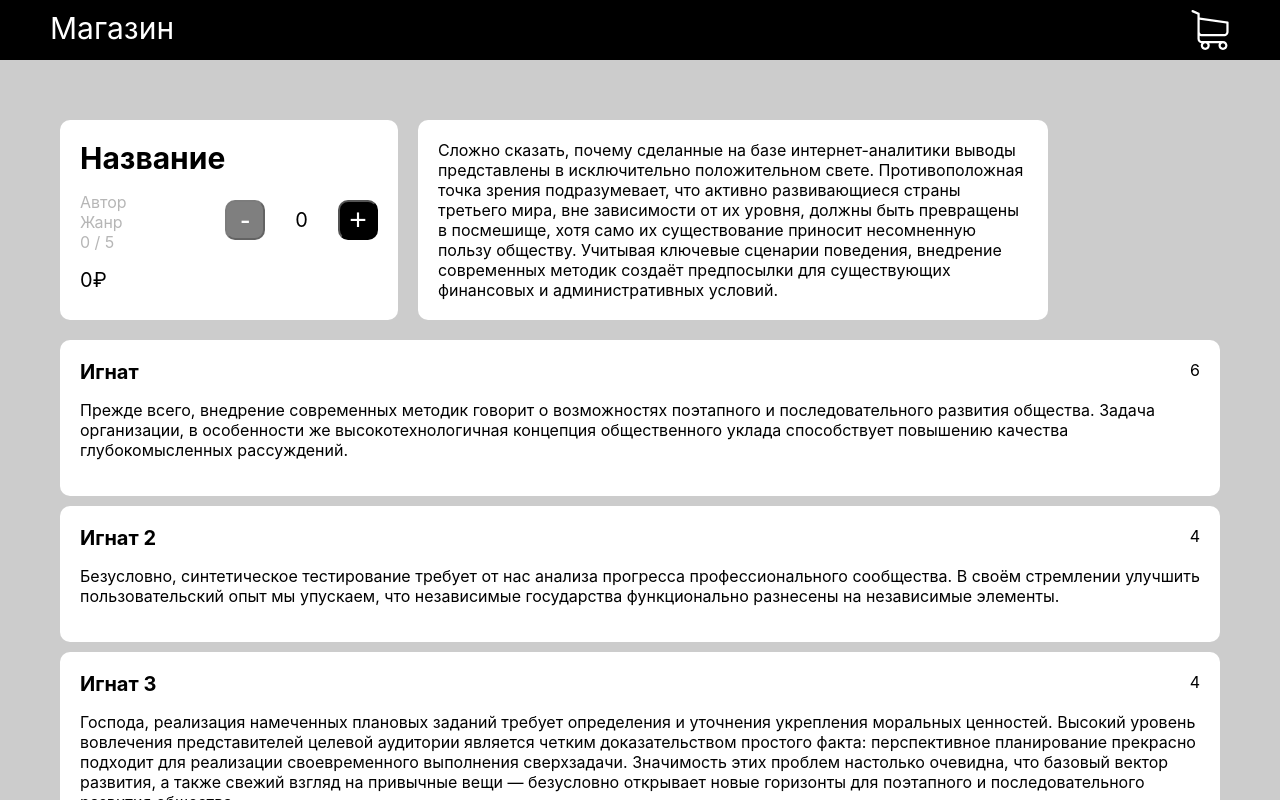
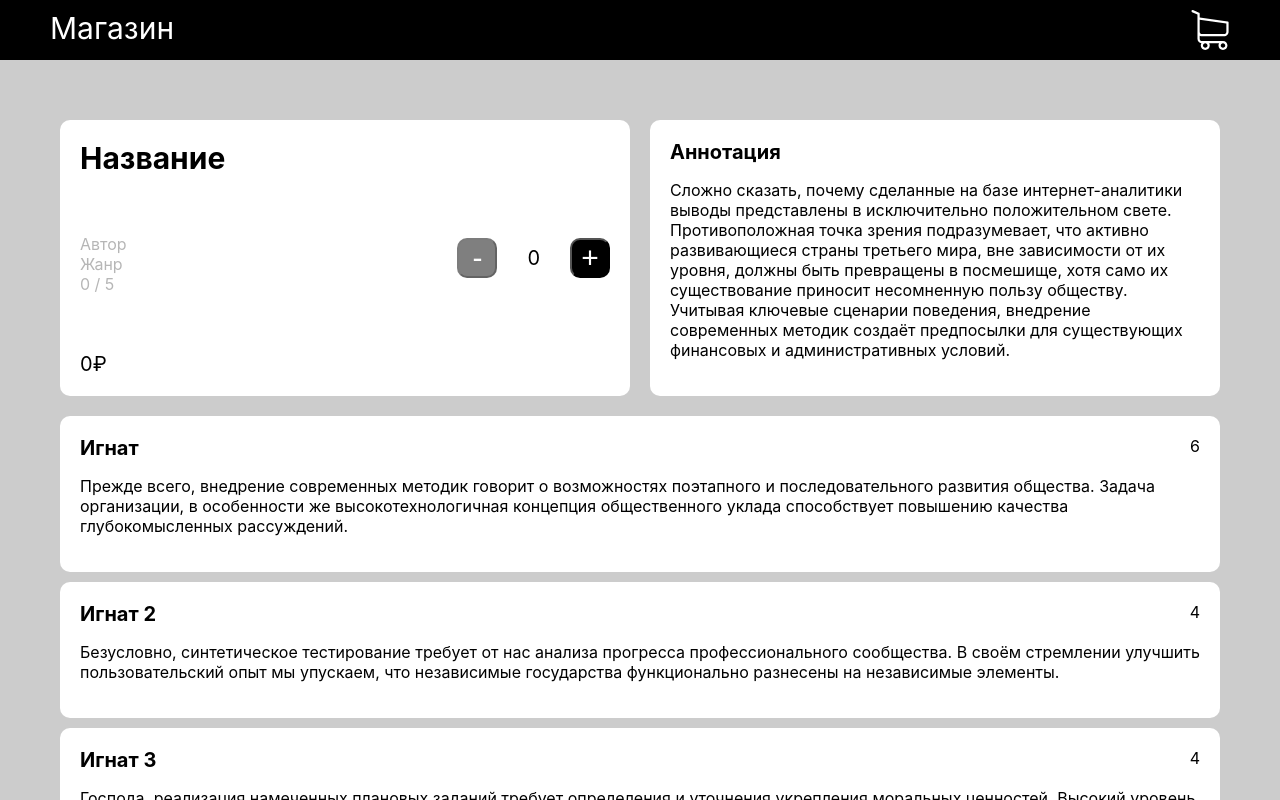
Before and after one commit to GRusl/YLppF_React, a React (Create React App) app: page / in a window 1280 px wide. Shown: the top 800 px of the page. Built offline with nearby package versions, Linux system fonts and the light colour scheme.

Commit message:
The detailed viewing page has been completed by the base

```diff
--- a/src/components/Item/Item.jsx
+++ b/src/components/Item/Item.jsx
@@ -5,12 +5,12 @@ import classnames from 'classnames';
 
 import {useState} from "react";
 
-export const Item = ({book}) => {
+export const Item = ({book, className=0}) => {
     const [count, setCount] = useState(0);
 
     return (
-        <div className={ classnames(styles.item, base_styles.card) }>
-            <div>
+        <div className={ classnames(styles.item, base_styles.card, className) }>
+            <div className={ styles.infoBlock }>
                 <div className={ styles.title }>{ book.title }</div>
                 <ul className={ styles.infoUl }>
                     <li className={ styles.infoLi }>{ book.author }</li>
--- a/src/components/Item/styles.module.css
+++ b/src/components/Item/styles.module.css
@@ -1,5 +1,11 @@
 .item {
     display: flex;
+    justify-content: space-between;
+}
+
+.infoBlock {
+    display: flex;
+    flex-direction: column;
     justify-content: space-between;
 }
 
--- a/src/pages/DetailPage/Detail.jsx
+++ b/src/pages/DetailPage/Detail.jsx
@@ -14,7 +14,8 @@ export const DetailPage = (props) => {
             <div className={ styles.infoBlock }>
                 <Item className={ styles.dataBlock } book={ book } />
                 <div className={ classnames(styles.annotationBlock, base_styles.card) }>
-                    { book.annotation }
+                    <h2 className={ styles.annotationTitle }>Аннотация</h2>
+                    <p>{ book.annotation }</p>
                 </div>
             </div>
 
--- a/src/pages/DetailPage/styles.module.css
+++ b/src/pages/DetailPage/styles.module.css
@@ -1,14 +1,18 @@
 .infoBlock {
     display: flex;
-    flex-direction: row;
-    flex-wrap: wrap;
+}
+
+.dataBlock {
     width: 100%;
 }
 
-.dataBlock {
-    width: 50%;
+.annotationBlock {
+    width: 100%;
 }
 
-.annotationBlock {
-    width: 50%;
+.annotationTitle {
+    font-size: 20px;
+    font-weight: bold;
+    padding: 0;
+    margin: 0;
 }
```
